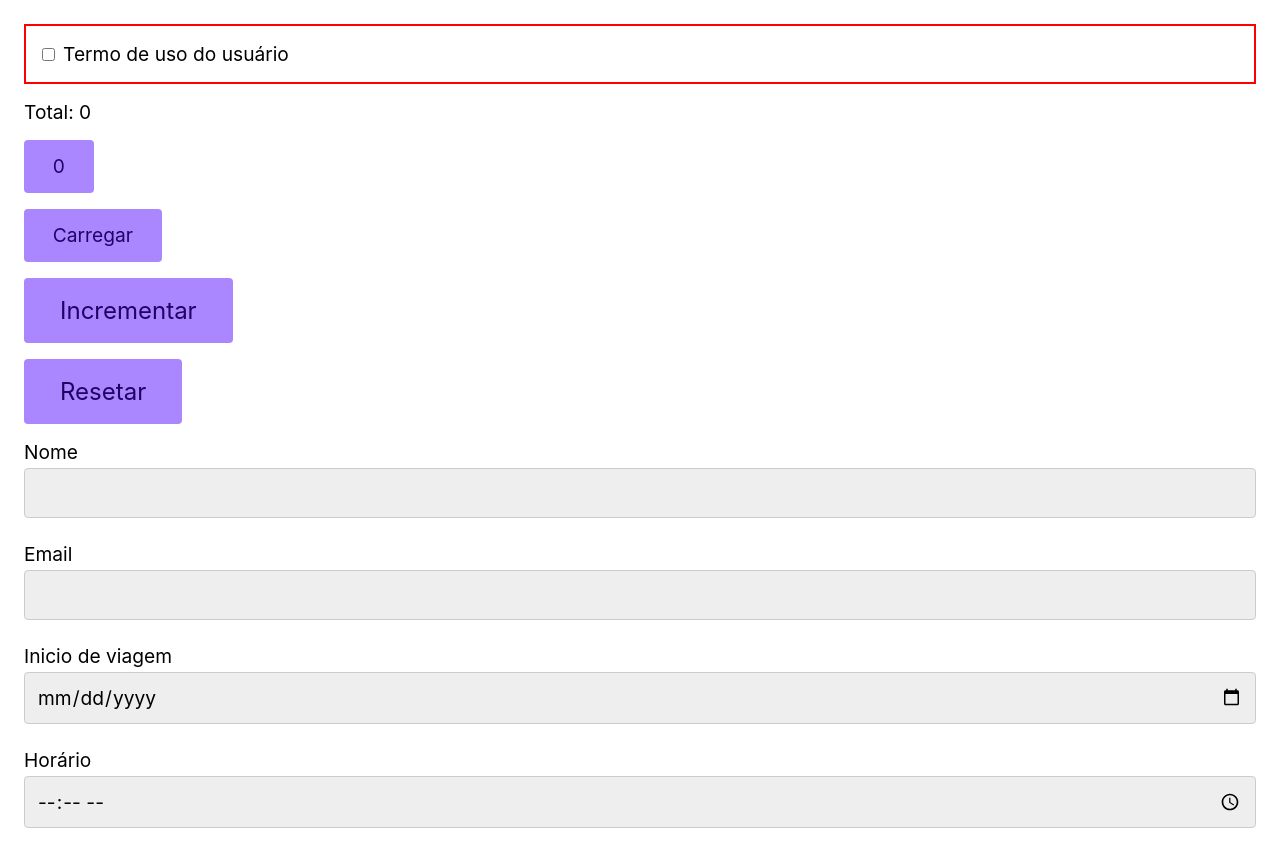
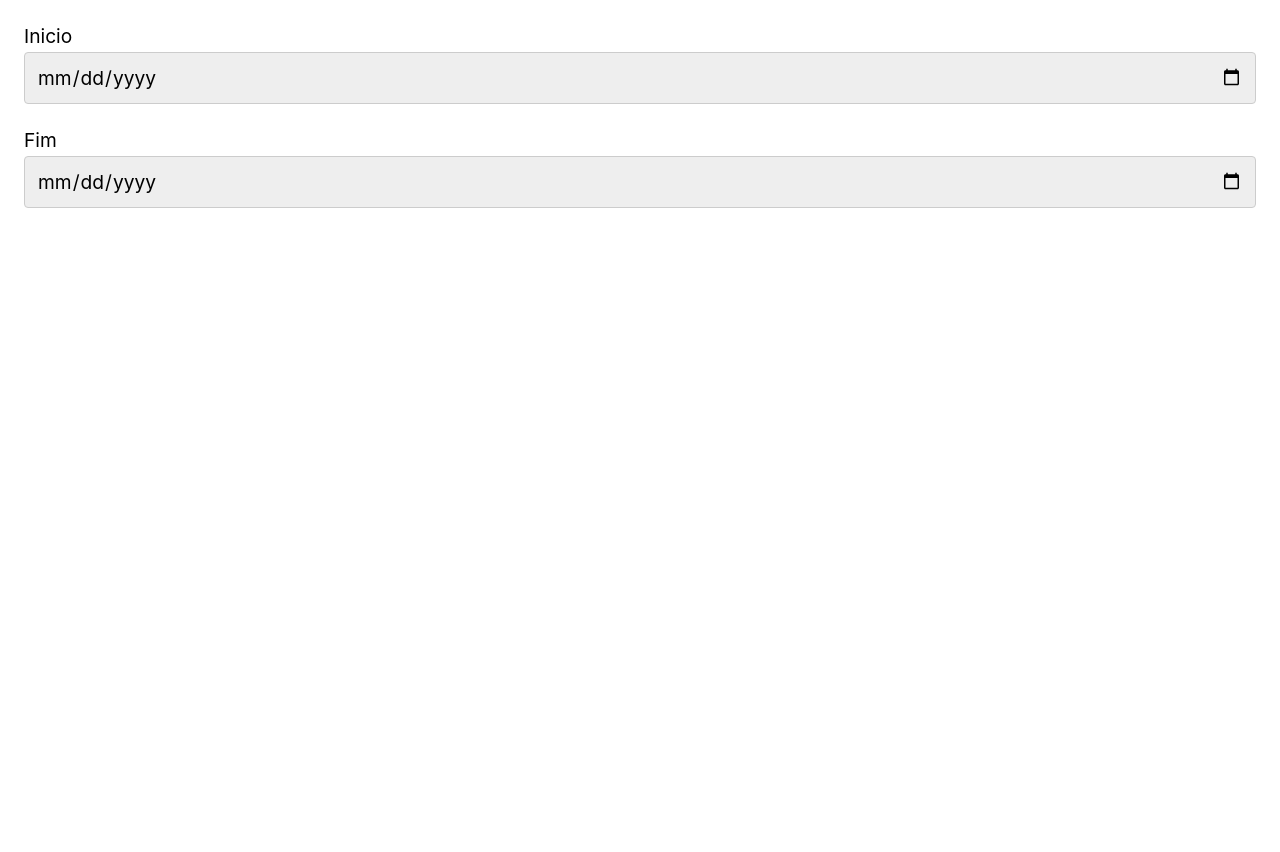
Before and after one commit to Ian-FS/react-typescript, a React (Vite) app: page / in a window 1280 px wide. After the commit the page ends 800 px from the top, so only its background shows below. Built offline with nearby package versions, Linux system fonts and the light colour scheme.

Commit message:
atividade consome uma api de vendas `inicio`

```diff
--- a/src/App.tsx
+++ b/src/App.tsx
@@ -36,17 +36,8 @@ function App() {
 
   return (
     <div>
-      <CheckBox label="Termo de uso do usuário" />
-      <p>Total: {total}</p>
-      <ButtonExerc valor={valor} setValor={setValor} />
-      <Button onClick={carregaDados} children="Carregar" />
-      <p>{typeof data && data?.nome}</p>
-      <Button tamanho="1.5rem" onClick={incrementar} children="Incrementar" />
-      <Button tamanho="1.5rem" onClick={resetar} children="Resetar" />
-      <Input id="nome" tamanho="1.5rem" label="Nome" />
-      <Input id="email" tamanho="1.5rem" label="Email" type="email" />
-      <Input id="inicio" tamanho="1.5rem" label="Inicio de viagem" type="date" />
-      <Input id="horario" tamanho="1.5rem" label="Horário" type="time" />
+      <Input id="inicio" tamanho="1.5rem" label="Inicio" type="date" />
+      <Input id="final" tamanho="1.5rem" label="Fim" type="date" />
     </div>
   );
 }
```
Also changed, not shown: .eslintrc.cjs (added), 1 other file (tests, documents, lock files or other folders).
